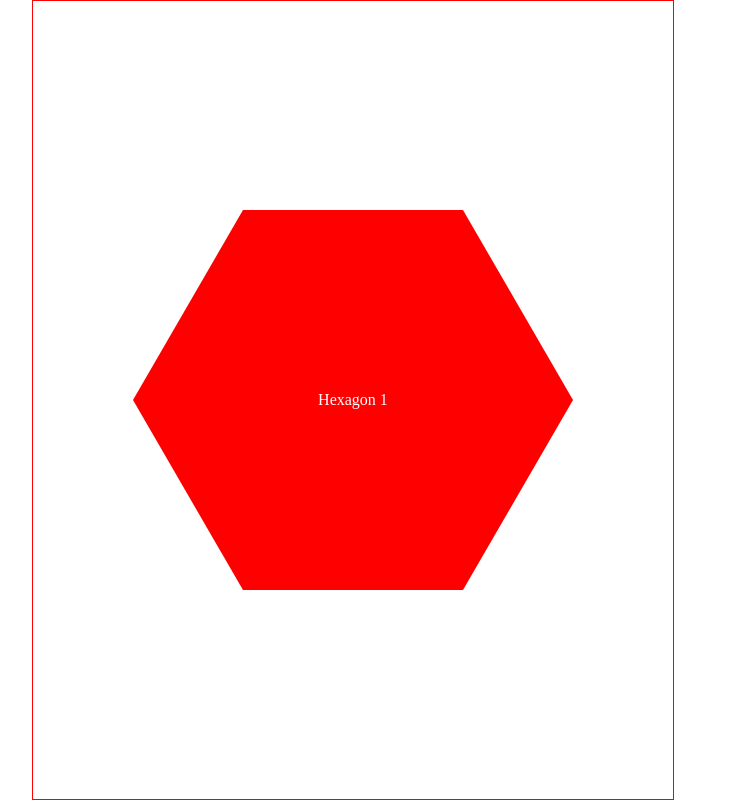
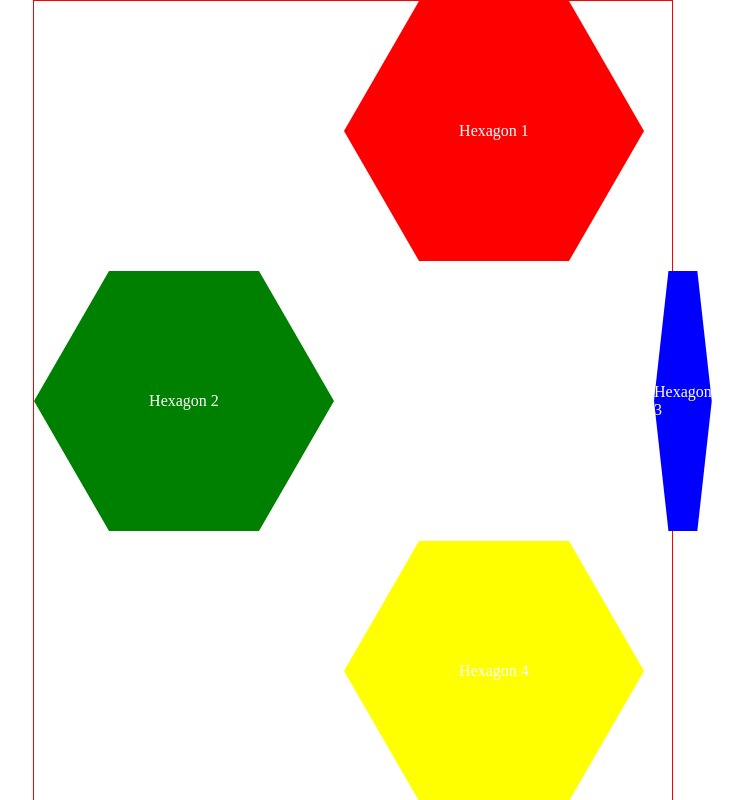
Before and after one commit to ErikRosberg/ERC-Lib, a React (Create React App) app: page / in a window 1280 px wide. Shown: the whole page, without its empty margins (287-1030 px from the left). Built offline with nearby package versions, Linux system fonts and the light colour scheme.

Commit message:
hexagon grid försök

```diff
--- a/src/components/HexGrid/HexGrid.jsx
+++ b/src/components/HexGrid/HexGrid.jsx
@@ -1,13 +1,32 @@
 import React from "react";
-import { HexContainer, Hexagon, HexagonContent } from "./HexGrid.style";
+import { HexContainer, Hex, HexagonContent } from "./HexGrid.style";
 
-function HexGrid() {
+function HexGrid(className, Label) {
   return (
-    <HexContainer>
-      <Hexagon>
-        <HexagonContent> Hexagon 1</HexagonContent>{" "}
-      </Hexagon>
-    </HexContainer>
+    <div
+      style={{
+        width: "50%",
+        height: "100%",
+        display: "flex",
+        flexDirection: "row",
+        justifyContent: "center",
+      }}
+    >
+      <HexContainer>
+        <Hex left={2} top={1} color="red">
+          <HexagonContent> Hexagon 1</HexagonContent>
+        </Hex>
+        <Hex left={1} top={2} color="green">
+          <HexagonContent> Hexagon 2</HexagonContent>
+        </Hex>
+        <Hex left={3} top={2} color="blue">
+          <HexagonContent> Hexagon 3</HexagonContent>
+        </Hex>
+        <Hex left={2} top={3} color="yellow">
+          <HexagonContent> Hexagon 4</HexagonContent>
+        </Hex>
+      </HexContainer>
+    </div>
   );
 }
 
--- a/src/components/HexGrid/HexGrid.style.js
+++ b/src/components/HexGrid/HexGrid.style.js
@@ -1,43 +1,106 @@
 import styled from "styled-components";
+import Hexagon from "./HexGrid";
+
+const HexSizing = {
+  hexWith: "380px",
+  hexHeight: "440px",
+};
 
 export const HexContainer = styled.div`
-  display: flex;
-  justify-content: center;
-  align-items: center;
-  width: 50%;
+  display: grid;
+  grid-template-columns: repeat(3, 1fr);
+  grid-template-rows: repeat(3, 1fr);
+  gap:10px;
+  width: 100%;
   height: 100%;
   border: 1px solid red;
-  display: flex;
-  border: 1px solid red;
 
-  > span:nth-child(1) {
-    position: absolute;
+  /* > span:nth-child(1) {
+    grid-column: 1 / 3;
+    grid-row: 2 / 3;
     background-color: red;
-    top: calc(6em + ${(theme) => theme.theme.navBarHeight});
   }
+
   > span:nth-child(2) {
-    position: absolute;
-    right: 5em;
+    grid-column: 2 / 3;
+    grid-row: 1 / 3;
+    background-color: green;
   }
+
   > span:nth-child(3) {
-    position: absolute;
-    bottom: 7em;
+    grid-column: 2 / 3;
+    grid-row: 3 / 4;
+    background-color: blue;
   }
+
   > span:nth-child(4) {
-    position: absolute;
-    right: 45em;
+    grid-column: 3 / 4;
+    grid-row: 2 / 3;
+    background-color: yellow;
+  } */
+
+  @media screen {
+    grid-template-columns: repeat(auto-fit, minmax(300px, 1fr));
   }
 `;
 
-export const Hexagon = styled.span`
+export const Hex = styled.span`
   display: flex;
   align-items: center;
   justify-content: center;
-  height: 380px;
-  width: 440px;
+  grid-column-start: ${(props) => props.left};
+  grid-row-start: ${(props) => props.top};
+  background-color: ${(props) => props.color};
+  /* height: 380px;
+  width: 440px; */
   clip-path: polygon(25% 0%, 75% 0%, 100% 50%, 75% 100%, 25% 100%, 0% 50%);
 `;
 
 export const HexagonContent = styled.span`
   color: white;
 `;
+
+
+// Old code to save
+
+
+// display: flex;
+// justify-content: center;
+// align-items: center;
+// width: 100%;
+// height: 100%;
+// border: 1px solid red;
+
+// > span:nth-child(1) {
+//   /* position: absolute; */
+//   /* background-color: red; */
+// }
+// > span:nth-child(2) {
+//   /* position: absolute; */
+//   background-color: green;
+// }
+// > span:nth-child(3) {
+//   /* position: absolute; */
+//   background-color: blue;
+// }
+// > span:nth-child(4) {
+//   /* position: absolute; */
+//   background-color: yellow;
+// }
+
+
+
+// .my-div {
+//   clip-path: polygon(25% 0%, 75% 0%, 100% 50%, 75% 100%, 25% 100%, 0% 50%);
+//   -webkit-mask-image: radial-gradient(
+//     polygon(25% 0%, 75% 0%, 100% 50%, 75% 100%, 25% 100%, 0% 50%) at center,
+//     transparent 50%,
+//     black 50%
+//   );
+//   mask-image: radial-gradient(
+//     polygon(25% 0%, 75% 0%, 100% 50%, 75% 100%, 25% 100%, 0% 50%) at center,
+//     transparent 50%,
+//     black 50%
+//   );
+//   border: 5px solid black;
+// }
--- a/src/index.js
+++ b/src/index.js
@@ -1,11 +1,26 @@
-import React from 'react';
-import ReactDOM from 'react-dom/client';
-import App from './App';
-import reportWebVitals from './reportWebVitals';
+import React from "react";
+import ReactDOM from "react-dom/client";
+import App from "./App";
+import reportWebVitals from "./reportWebVitals";
+import { ThemeProvider, createGlobalStyle } from "styled-components";
 
-const root = ReactDOM.createRoot(document.getElementById('root'));
+const GlobalStyles = createGlobalStyle`
+`;
+
+const Theme = {
+  Yellow: "#ffcc00",
+  DarkYellow: "#f7a600",
+  Orange: "#f16b2f",
+  DarkGreen: "#669933",
+  LightGreen: "#8dc63f",
+};
+
+const root = ReactDOM.createRoot(document.getElementById("root"));
 root.render(
   <React.StrictMode>
+    <React.Fragment>
+      <GlobalStyles theme={Theme} />
+    </React.Fragment>
     <App />
   </React.StrictMode>
 );
```
Also changed, not shown: src/components/presentation/Button/Button.jsx (+3 -5 lines).
